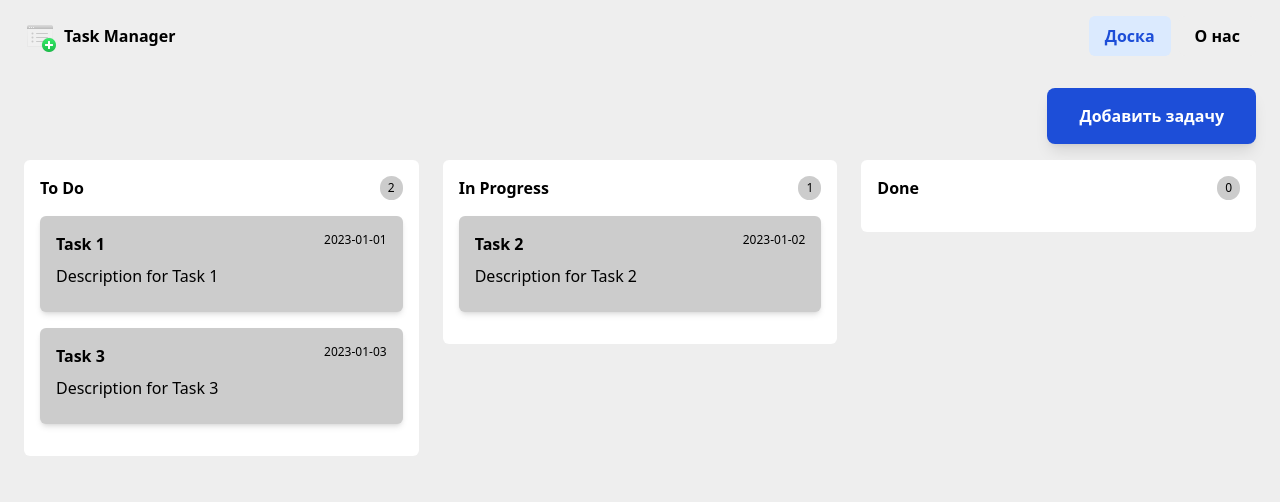
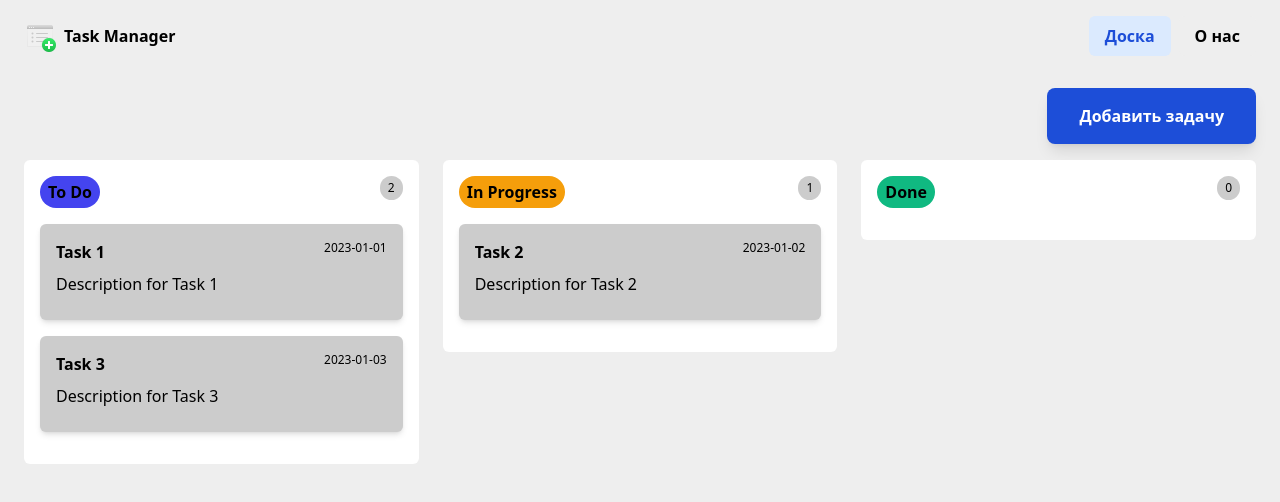
Before and after one commit to DimasAnanas-coder/kanban-board, a React (Vite) app in the folder frontend/: page /board in a window 1280 px wide. Shown: the top 502 px of the page. Built offline with nearby package versions, Linux system fonts and the light colour scheme.

Commit message:
ADD(board): color for column and for task in D&D process

```diff
--- a/frontend/src/components/Column.jsx
+++ b/frontend/src/components/Column.jsx
@@ -3,9 +3,12 @@ import { SortableContext, verticalListSortingStrategy } from '@dnd-kit/sortable'
 
 import Task from './Task';
 
-export default function Column({ title, tasks }) {
+export default function Column({
+    column,
+    tasks
+}) {
     const { setNodeRef } = useDroppable({
-        id: title,
+        id: column.title,
     });
 
     return (
@@ -13,15 +16,20 @@ export default function Column({ title, tasks }) {
             ref={setNodeRef}
             className="container bg-secondary rounded-md pb-4 h-fit min-w-[200px] max-w-[600px]"
         >
-            <div className='m-4 text-text'>
+            <div className='text-text m-4'>
                 <div className="flex justify-between mb-4">
-                    <h2 className="font-bold">
-                        {title}
-                    </h2>
+                    <div className="rounded-full px-2 py-1" style={{background: column.color}}>
+                        <h2 className='font-bold'>
+                            {column.title}
+                        </h2>
+                    </div>
 
-                    <p className="text-xs rounded-full bg-thirdary px-2 py-1">
-                        {tasks.length}
-                    </p>
+                    <div>
+                        <p className="text-xs rounded-full bg-thirdary px-2 py-1">
+                            {tasks.length}
+                        </p>
+                    </div>
+
                 </div>
 
 
--- a/frontend/src/components/Task.jsx
+++ b/frontend/src/components/Task.jsx
@@ -1,5 +1,6 @@
 import { useSortable } from '@dnd-kit/sortable';
 import { CSS } from '@dnd-kit/utilities';
+import { COLUMNS } from '../config';
 
 export default function Task({
     task,
@@ -14,13 +15,17 @@ export default function Task({
         isDragging,
     } = useSortable({ id: task.id });
 
+    const taskColumnObj = COLUMNS.find((column) => task.column === column.title);
+    const color = taskColumnObj.color;
+
     const style = {
         transform: CSS.Transform.toString(transform),
         transition,
         opacity: isDragging ? 0 : 1, // Скрываем оригинал, когда перетаскиваем
+        borderColor: color
     };
 
-    const movingStyle = isMoving ? "border-2 border-accent opacity-90" : "";
+    const movingStyle = isMoving ? "border-2 opacity-90" : "";
     const cursorRuleStyle =  isMoving ? "cursor-grabbing" : "cursor-grab active:cursor-grabbing";
     const shadowRuleStyle = "shadow-md hover:shadow-lg transition-shadow"
 
--- a/frontend/src/config.js
+++ b/frontend/src/config.js
@@ -1,4 +1,8 @@
-const COLUMN_TITLES = ['To Do', 'In Progress', 'Done'];
+const COLUMNS = [
+    { title: 'To Do', color: '#4444EF' },
+    { title: 'In Progress', color: '#F59E0B' },
+    { title: 'Done', color: '#10B981' },
+];
 
 const PROJECT_NAME = 'Task Manager';
 
@@ -10,6 +14,6 @@ const INITIAL_TASKS = [
 
 export {
     PROJECT_NAME,
-    COLUMN_TITLES,
+    COLUMNS,
     INITIAL_TASKS
 };
--- a/frontend/src/pages/Board.jsx
+++ b/frontend/src/pages/Board.jsx
@@ -17,7 +17,7 @@ import Task from '../components/Task';
 import AddTaskModal from '../components/AddTaskModal';
 import Button from '../components/Button';
 
-import { COLUMN_TITLES, INITIAL_TASKS } from '../config';
+import { COLUMNS, INITIAL_TASKS } from '../config';
 
 
 export default function Board() {
@@ -57,11 +57,11 @@ export default function Board() {
                     </Button>
                 </div>
                 <div className="min-h-screen flex justify-between gap-6">
-                    { COLUMN_TITLES.map((title) => (
+                    { COLUMNS.map((column) => (
                         <Column
-                            key={title}
-                            title={title}
-                            tasks={tasks.filter(task => task.column === title)}
+                            key={column.title}
+                            column={column}
+                            tasks={tasks.filter(task => task.column === column.title)}
                         />
                     ))}
                 </div>
```
